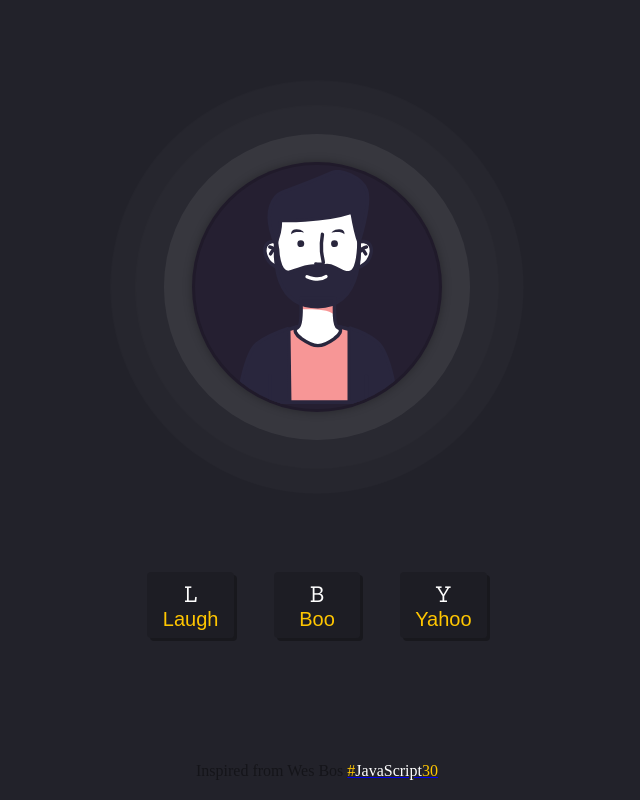
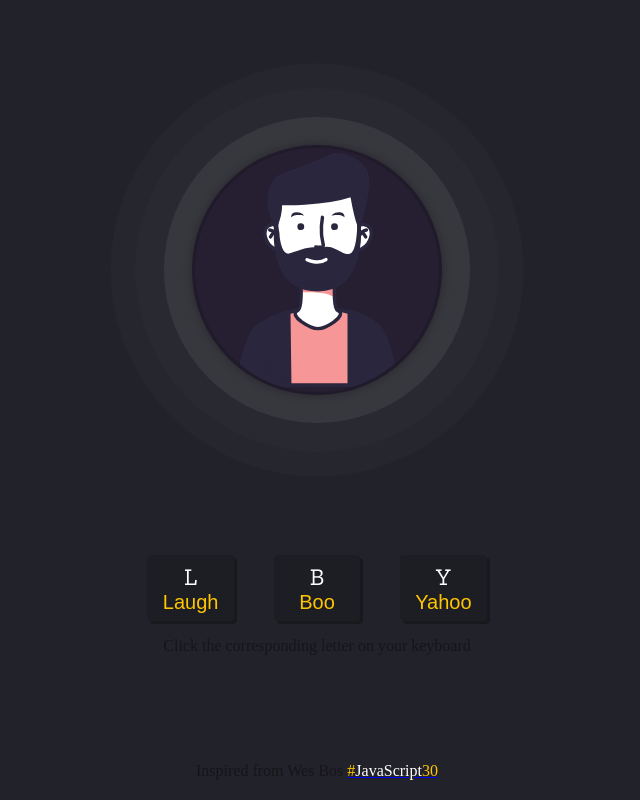
Before and after one commit to DKBeaton/LaughingApp, a plain HTML site: page index.html in a window 1280 px wide. Shown: the whole page, without its empty margins (323-963 px from the left). Drawn offline with nearby package versions, Linux system fonts and the light colour scheme; a web font is replaced by a local one.

Commit message:
Added instruction paragraph

```diff
--- a/index.html
+++ b/index.html
@@ -39,6 +39,8 @@
   </div>
   <!-- End of controls -->
 
+  <p class="instructions">Click the corresponding letter on your keyboard</p>
+
   <div class="footer">
     <div class="credits">
       <p>Inspired from <span>Wes Bos</span> <a href="https://javascript30.com/" target="_blank" rel="noopener"><span class="yellow">#</span><span class="white">JavaScript</span><span class="yellow">30</span></a></p>
--- a/styles/style.css
+++ b/styles/style.css
@@ -125,6 +125,11 @@ button.btn {
   color: #FFC600;
   font-family: var(--action-font);
   font-size: 20px;
+}
+
+.instructions {
+  color: rgba(0,0,0,0.4);
+  margin-top: 1rem;
 }
 
 /* Audio */
```
